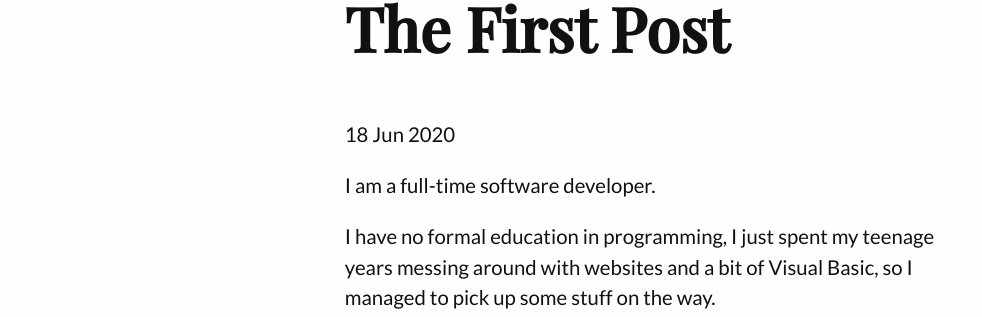
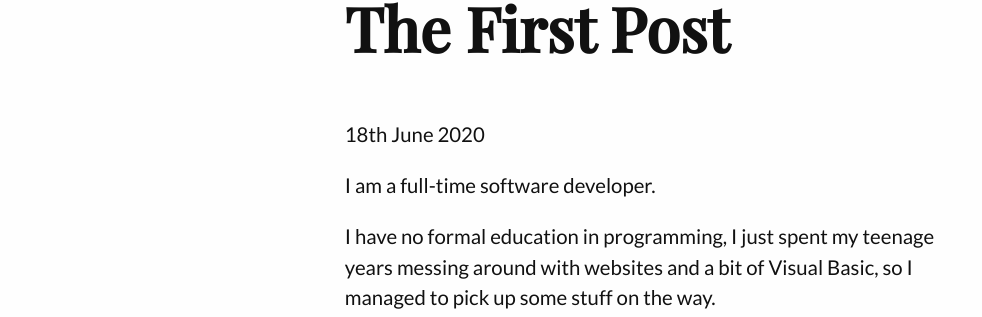
Before and after one commit to thomaswoodcock/thomaswoodcock.github.io, a Jekyll site: the page built from _posts/2020-06-18-first-post.md, in a window 1280 px wide. Shown: the part 135-452 px from the top of the page, without its empty margins (0-982 px from the left). Built offline with Jekyll 4.4.1, drawn with Linux system fonts in a browser that asks for light colours; some of the changed lines change nothing that is shown.

Commit message:
Uses long date string on posts

```diff
--- a/_layouts/post.html
+++ b/_layouts/post.html
@@ -4,6 +4,8 @@ layout: default
 
 <article>
   <h1>{{ page.title }}</h1>
-  <time datetime="{{ page.date }}">{{ page.date | date_to_string }}</time>
+  <time datetime="{{ page.date }}"
+    >{{ page.date | date_to_long_string: "ordinal" }}</time
+  >
   {{content}}
 </article>
```
